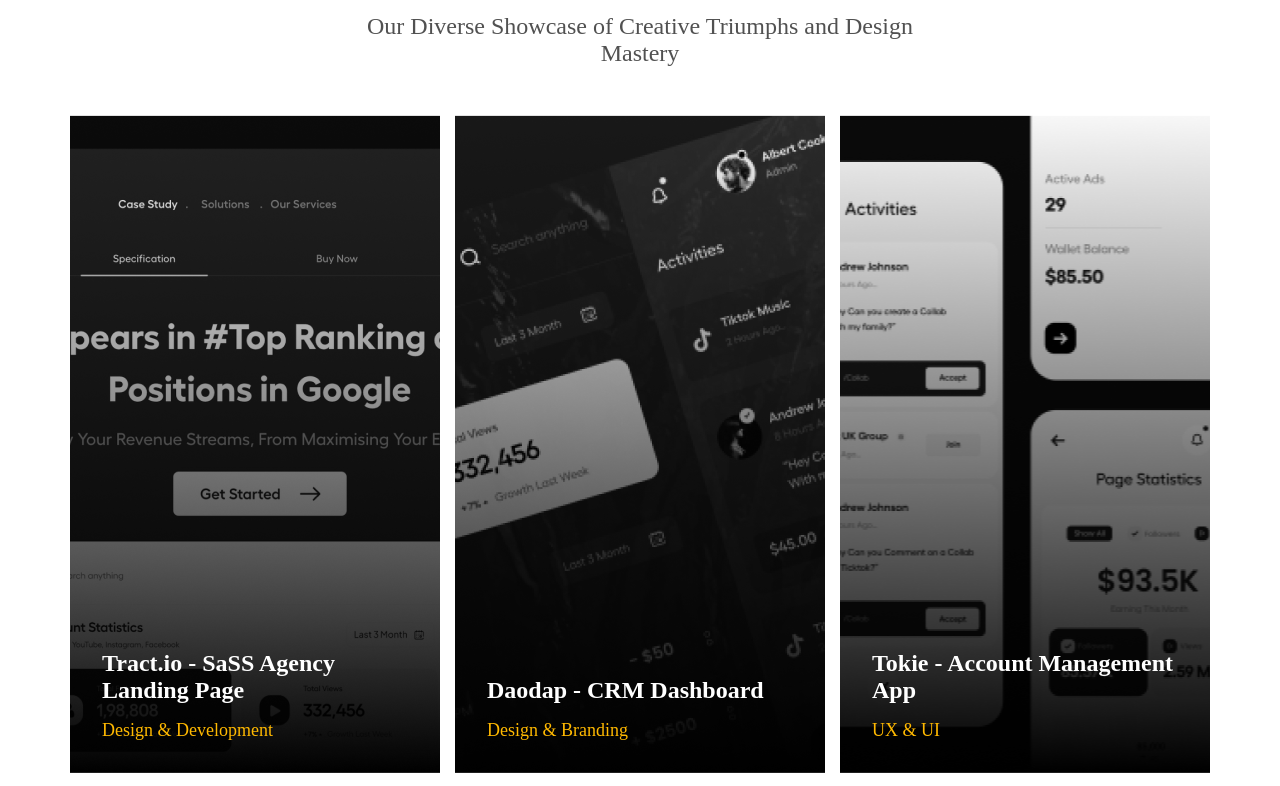
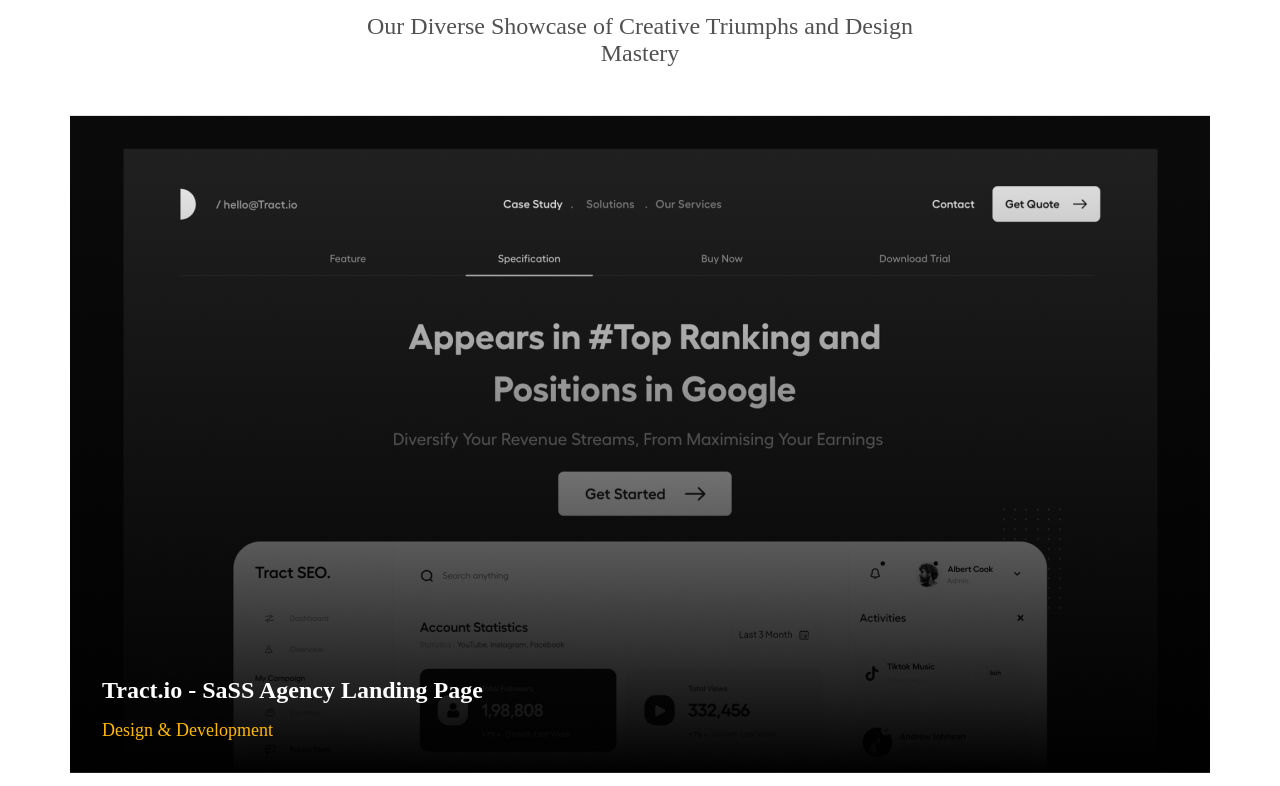
Before and after one commit to NelliEfr/Bold_Bloom_project, a plain HTML site: page index.html in a window 1280 px wide. Shown: the part 1171-1957 px from the top of the page. Drawn offline with Linux system fonts and the light colour scheme.

Commit message:
1.3.3 Advanced CSS Grid Features

```diff
--- a/style.css
+++ b/style.css
@@ -133,6 +133,7 @@ h2 {
 #portfolio_section .portfolio_container > div:first-child {
   background-image: url('./media/portfolio_1.png');
   background-position: center;
+  grid-column: 1 / span 3;
 }
 
 #portfolio_section .portfolio_container > div:nth-child(2) {
@@ -143,6 +144,7 @@ h2 {
 #portfolio_section .portfolio_container > div:last-child {
   background-image: url('./media/portfolio_3.png');
   background-position: center;
+  grid-column: 2 / span 2;
 }
 
 #portfolio_section .portfolio_container > div p:first-child {
```
